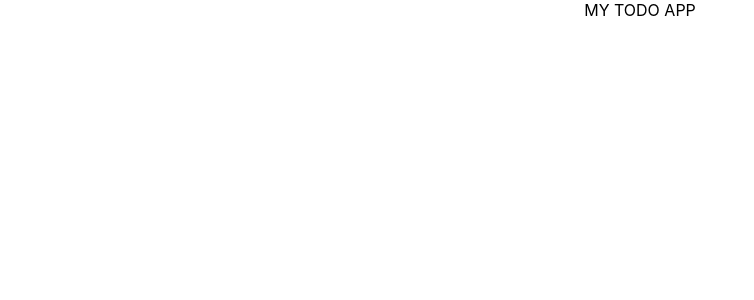
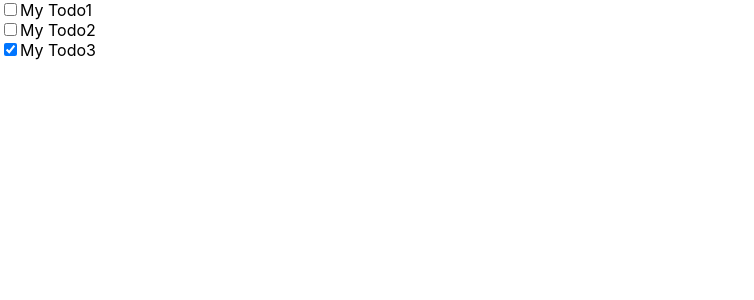
Before and after one commit to uj-kim/todo-app, a React (Create React App) app in the folder client/: page / in a window 1280 px wide. Shown: the top 300 px of the page, without its empty margins (0-754 px from the left). Built offline with nearby package versions, Linux system fonts and the light colour scheme.

Commit message:
feat: Todo 리스트 보이기

```diff
--- a/client/src/App.css
+++ /dev/null
@@ -1,38 +0,0 @@
-.App {
-  text-align: center;
-}
-
-.App-logo {
-  height: 40vmin;
-  pointer-events: none;
-}
-
-@media (prefers-reduced-motion: no-preference) {
-  .App-logo {
-    animation: App-logo-spin infinite 20s linear;
-  }
-}
-
-.App-header {
-  background-color: #282c34;
-  min-height: 100vh;
-  display: flex;
-  flex-direction: column;
-  align-items: center;
-  justify-content: center;
-  font-size: calc(10px + 2vmin);
-  color: white;
-}
-
-.App-link {
-  color: #61dafb;
-}
-
-@keyframes App-logo-spin {
-  from {
-    transform: rotate(0deg);
-  }
-  to {
-    transform: rotate(360deg);
-  }
-}
--- a/client/src/App.js
+++ b/client/src/App.js
@@ -1,7 +1,32 @@
-import "./App.css";
+import { useState } from "react";
+import Todo from "./components/Todo";
 
 function App() {
-  return <div className="App">MY TODO APP</div>;
+  const [todoItems, setTodoItems] = useState([
+    {
+      id: 1,
+      title: "My Todo1",
+      done: false,
+    },
+    {
+      id: 2,
+      title: "My Todo2",
+      done: false,
+    },
+    {
+      id: 3,
+      title: "My Todo3",
+      done: true,
+    },
+  ]);
+
+  return (
+    <div className="App">
+      {todoItems.map((item) => {
+        return <Todo key={item.id} item={item} />; // map함수는 return을 한다,,,
+      })}
+    </div>
+  );
 }
 
 export default App;
--- /dev/null
+++ b/client/src/components/Todo.js
@@ -0,0 +1,22 @@
+// 1. 함수형 컴포넌트
+// 2. input(checkbox)와 label을 렌더링하는 컴포넌트!
+// 3. App(부모 컴포넌트 => App.js)에서 Todo(자식 컴포넌트) 1개를 렌더링  (<Todo />)
+
+const Todo = ({ item }) => {
+  const { id, title, done } = item;
+  return (
+    <div className="Todo">
+      {/*가장 상위 div에 className을 파일명과 같게 부여 */}
+      <input
+        type="checkbox"
+        id={`todo${id}`}
+        name={`todo${id}`}
+        value={`todo${id}`}
+        defaultChecked={done}
+      />
+      <label htmlFor={`todo${id}`}>{title}</label>
+    </div>
+  );
+};
+
+export default Todo;
```
